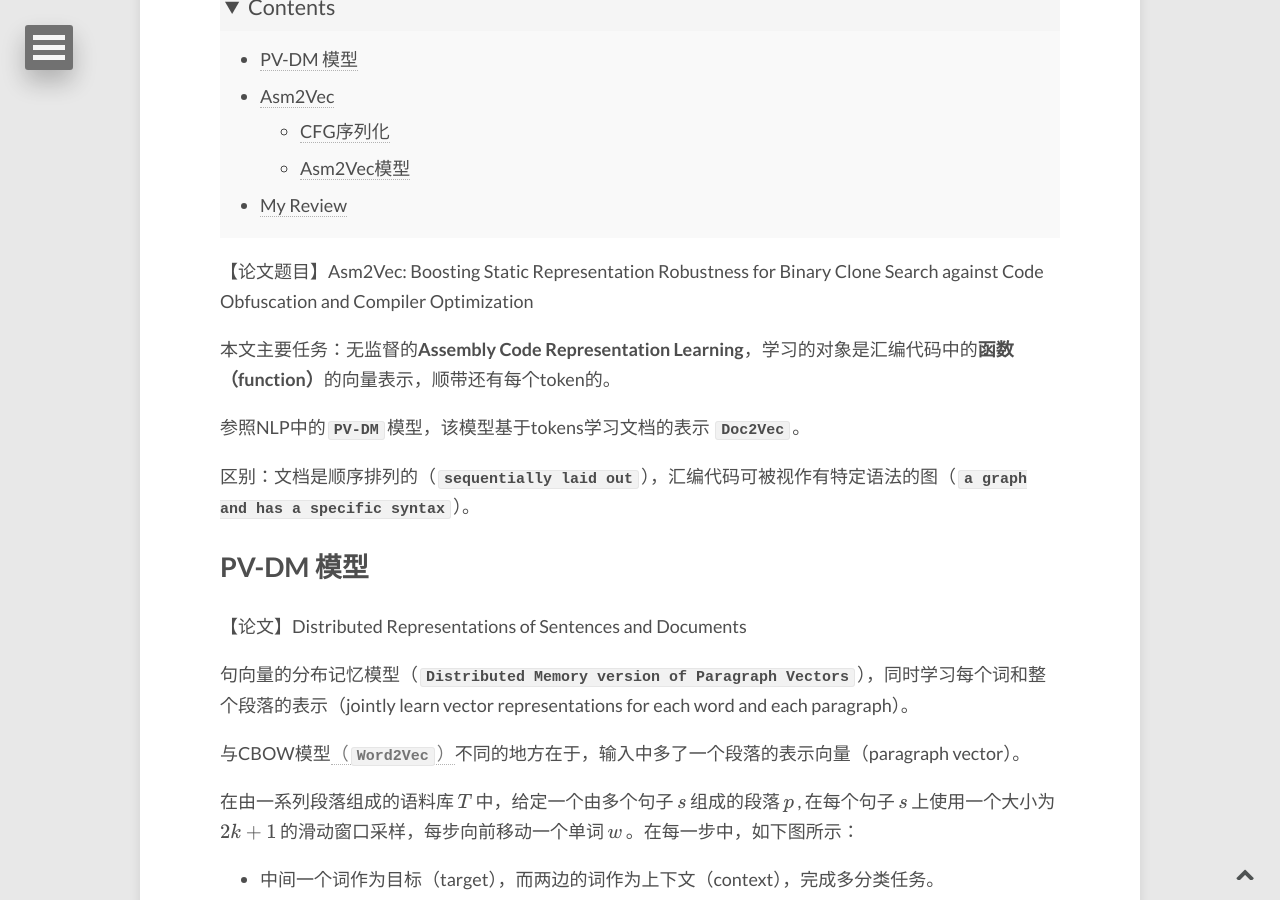
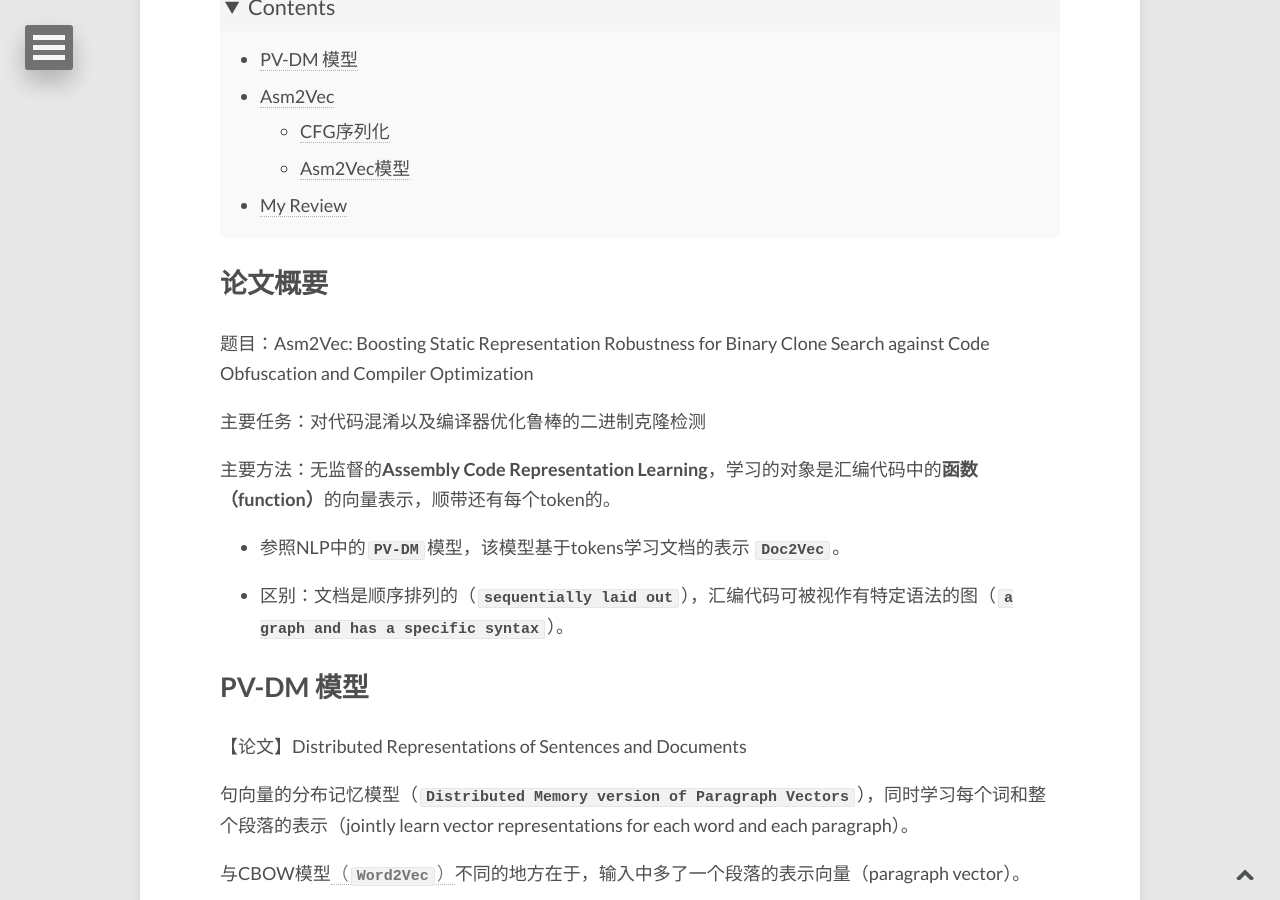
Before and after one commit to E0HYL/BLOG-OF-E0, a Jekyll site: the page built from _posts/2020-03-29-Asm2Vec.md, in a window 1280 px wide and 900 px high, scrolled down 515 px. Built offline with Jekyll 4.4.1, drawn with Linux system fonts in a browser that asks for light colours; nearby versions of some CDN libraries; formulas are drawn with MathJax 3; comment, search, counter and statistics services are not loaded.

Commit message:
some changes

```diff
--- a/_posts/2020-03-29-Asm2Vec.md
+++ b/_posts/2020-03-29-Asm2Vec.md
@@ -23,13 +23,17 @@ image:
 </div>
 </details>
 
-【论文题目】Asm2Vec: Boosting Static Representation Robustness for Binary Clone Search against Code Obfuscation and Compiler Optimization
+## 论文概要
 
-本文主要任务：无监督的**Assembly Code Representation Learning**，学习的对象是汇编代码中的**函数（function）**的向量表示，顺带还有每个token的。
+题目：Asm2Vec: Boosting Static Representation Robustness for Binary Clone Search against Code Obfuscation and Compiler Optimization
 
-参照NLP中的`PV-DM`模型，该模型基于tokens学习文档的表示 `Doc2Vec`。
+主要任务：对代码混淆以及编译器优化鲁棒的二进制克隆检测
 
-区别：文档是顺序排列的（`sequentially laid out`），汇编代码可被视作有特定语法的图（`a graph and has a specific syntax`）。
+主要方法：无监督的**Assembly Code Representation Learning**，学习的对象是汇编代码中的**函数（function）**的向量表示，顺带还有每个token的。
+
+- 参照NLP中的`PV-DM`模型，该模型基于tokens学习文档的表示 `Doc2Vec`。
+
+- 区别：文档是顺序排列的（`sequentially laid out`），汇编代码可被视作有特定语法的图（`a graph and has a specific syntax`）。
 
 ## [PV-DM 模型](https://cs.stanford.edu/~quocle/paragraph_vector.pdf)
 
@@ -89,7 +93,9 @@ $$\delta(f_s,f_c)=length(f_c)/length(f_s) \tag{3}$$
 
 ### Asm2Vec模型
 
-汇编代码函数库 $$RP$$ 中的每个汇编函数 $$f_s$$ 由序列集 $$S(f_s)=seq[1:i]$$ 表示，一个序列 $$seq_i$$ 由一个指令集 $$I(seq_i)=in[1:j]$$ 表示。而一条指令 $$in_j$$ 包含一个操作码 $$P(in_j)$$ 和一个操作数列表 $$A(in_j)$$，将它们连接起来则是标记列表 $$\tau(in_j)=P(in_j)\vert\vert{A(in_j)}$$，其中常量被标准化为它们的十六进制形式。
+汇编代码函数库 $$RP$$ 中的每个汇编函数 $$f_s$$ 由序列集 $$S(f_s)=seq[1:i]$$ 表示，一个序列 $$seq_i$$ 由一个指令集 $$I(seq_i)=in[1:j]$$ 表示。
+
+而一条指令 $$in_j$$ 包含一个操作码 $$P(in_j)$$ 和一个操作数列表 $$A(in_j)$$，将它们连接起来则是标记列表 $$\tau(in_j)=P(in_j)\vert\vert{A(in_j)}$$，其中常量被标准化为它们的十六进制形式。
 
 对于每一个指令序列 $$seq_i$$ ，以大小为3的滑动窗口向前移动，模型的目标即最大化以下对数似然函数：
 
@@ -108,7 +114,7 @@ $$C\tau{(in)}=v_{P_{(in)}}^{\rightarrow}\vert\vert\frac{1}{\vert{A(in)}\vert}\su
 - 每个函数 $$f_s$$ 被映射为与指令同维度的 $$2\times{d}$$ 维向量，记作 $$\theta_{f_s}^{\rightarrow}$$ 。
 - $$\theta_{f_s}^{\rightarrow}$$ 和  $$v_t^{\rightarrow}$$ 的元素初始化为接近0的较小随机值， $$v_{t'}^{\rightarrow}$$ 初始化为全0向量。
 
-**Training**
+#### Training
 
 训练时，每一步针对某汇编函数某序列上的一个滑动窗口，输入样本（上下文指令）到其输出（目标指令）的前向传播过程，如图2所示。
 
@@ -120,7 +126,7 @@ $$P(t_c\vert\delta(in_j,f_s))=P(v_{t'_c}^{\rightarrow}\vert\delta(in_j,f_s))=\fr
 
 其中， $$f(v_{t'_c}^{\rightarrow},\delta(in_j,f_s))=Uh((v_{t'_c}^{\rightarrow})^T\times\delta(in_j,f_s))$$， $$Uh$$ 为sigmod激活函数。
 
-**训练加速**
+#### 训练加速
 
 式6中的 $$D$$ 表示整个 $$RP$$ 中的token词表，因此每次计算softmax涉及的参数量多达 $${(\vert{D}\vert+1)}\times2\times{d}$$ 个。故采用**k-负样本采样**来近似计算，即式6中的分母可表示为：
 
@@ -132,7 +138,7 @@ $$\sum_d^Df(v_{t'_d}^{\rightarrow},\delta(in_j,f_s))\approx{\sum_{i=1}^kE_{d_t\s
 
 <figure><img src="{{ site.url }}/images/tokenvec.PNG"  /><figcaption>图3 Asm2Vec生成的d维token向量的T-SNE聚类可视化</figcaption></figure>
 
-**Estimating**
+#### Estimating
 
 在代码克隆的检测任务中，除了通过上述训练步骤获得 $$RP$$ 中的汇编函数向量，还需要将一个新的查询（query）函数表示为向量。
 
```
